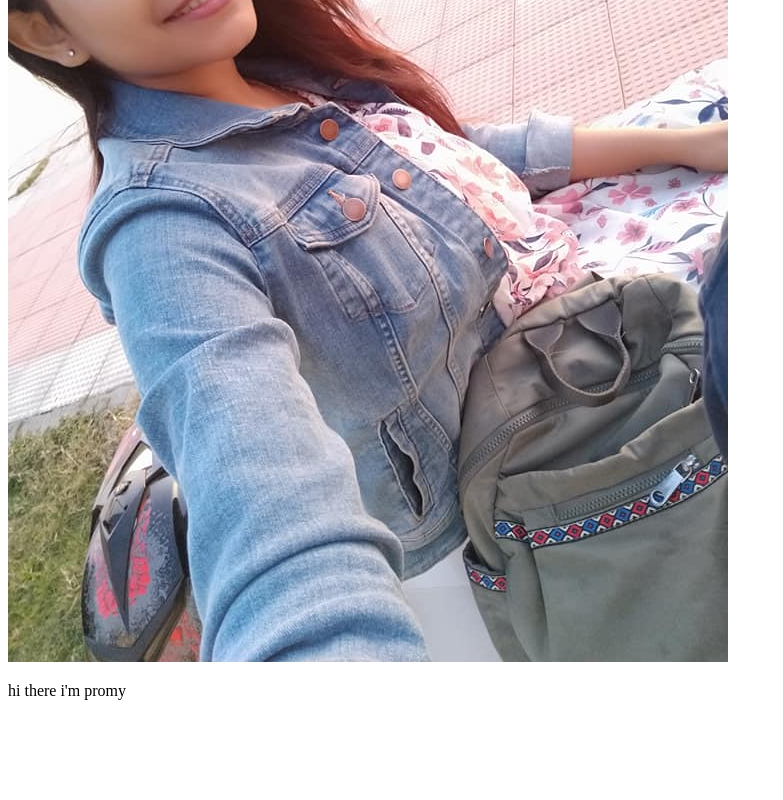
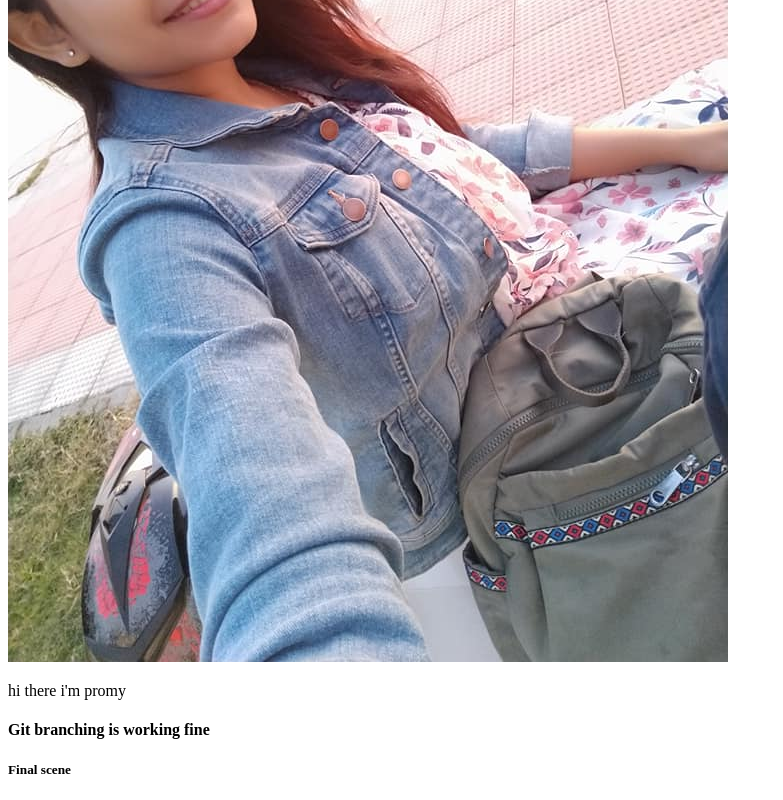
Before and after one commit to sanjida4/first_website, a plain HTML site: page index.html in a window 1280 px wide. Shown: the part 465-1265 px from the top of the page, without its empty margins (0-783 px from the left). Before the commit the page ends 1181 px from the top, so only its background shows below. Drawn offline with Linux system fonts and the light colour scheme.

Commit message:
new branch

```diff
--- a/index.html
+++ b/index.html
@@ -11,5 +11,7 @@
     <h5>ok i agree with you</h5>
     <img src="promy.jpg" alt="">
     <p>hi there i'm promy</p>
+    <h4>Git branching is working fine</h4>
+    <h5>Final scene</h5>
 </body>
 </html>
```
